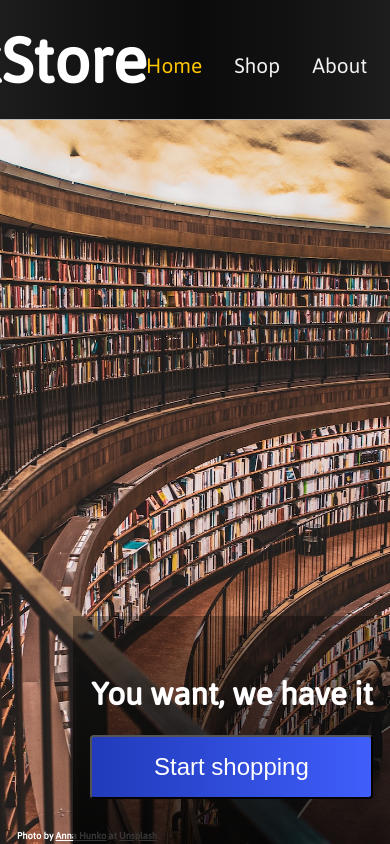
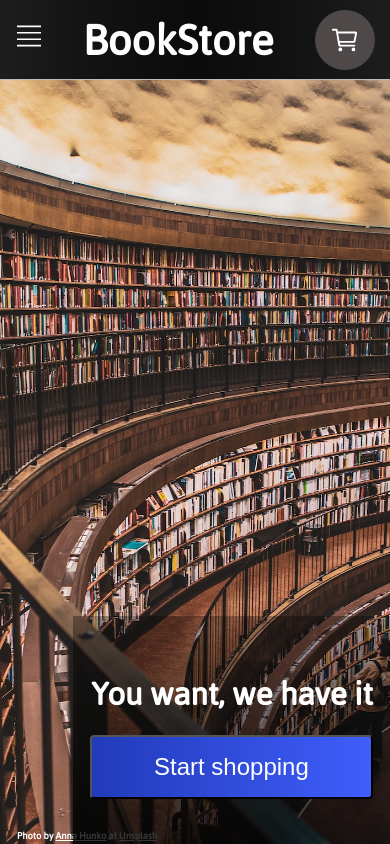
Before and after one commit to alefgomes0/Shopping-Cart, a React (Create React App) app: page / in a window 390 px wide. Built offline with nearby package versions, Linux system fonts and the light colour scheme.

Commit message:
Change the header for mobile

```diff
--- a/src/App.css
+++ b/src/App.css
@@ -376,6 +376,8 @@ a > button {
 
 .synopsis > h6 {
   line-height: 1.5rem;
+  align-self: start;
+  padding-top: 30px;
 }
 
 .synopsis > * {
@@ -387,7 +389,7 @@ a > button {
   grid-column: 1 / 2;
   height: 100%;
   padding: 16px 0;
-  width: 350px;
+  width: 300px;
   height: 500px;
 }
 
@@ -466,7 +468,7 @@ a > button {
   gap: 15px;
 }
 
-.buy-book > div > button {
+.add-to-cart {
   width: 100%;
   height: 35px;
   cursor: pointer;
@@ -483,13 +485,170 @@ a > button {
   opacity: 0.65;
 }
 
-.buy-book > div > button:hover {
+.add-to-cart:hover {
   transition: opacity 0.2s ease-in-out;
   opacity: 1;
   color: #fff;
 }
 
+.m-book-detail-container {
+  display: grid;
+  grid-template-rows: 80px 1fr;
+  height: 100svh;
+  background: rgb(44, 44, 44);
+  background: linear-gradient(
+    270deg,
+    rgba(44, 44, 44, 1) 0%,
+    rgba(27, 27, 27, 1) 25%,
+    rgba(20, 20, 20, 1) 50%,
+    rgba(27, 27, 27, 1) 75%,
+    rgba(44, 44, 44, 1) 100%
+  );
+  color: #f3f3f3;
+}
+
+.m-book-detail-container > * {
+  margin: 0;
+  padding: 0;
+}
+
+.m-book-detail > * {
+  margin: 0;
+  padding: 0;
+}
+
+.m-book-detail {
+  grid-row: -2 / -1;
+  display: grid;
+  grid-template-columns: 1fr;
+  color: #f3f3f3;
+  padding: 0 15px 0 17px;
+}
+
+.m-title-author > * {
+  margin: 0;
+  padding: 0;
+}
+
+.m-title-author > h4 {
+  opacity: 0.7;
+}
+
+.m-header {
+  display: grid;
+  grid-row: 1 / 2;
+  grid-template-rows: 1fr;
+  grid-template-columns: auto 1fr auto;
+  color: #fff;
+  background: rgb(29, 29, 29);
+  background: linear-gradient(
+    270deg,
+    rgba(29, 29, 29, 1) 0%,
+    rgba(18, 18, 18, 1) 25%,
+    rgba(11, 11, 11, 1) 50%,
+    rgba(18, 18, 18, 1) 75%,
+    rgba(29, 29, 29, 1) 100%
+  );
+  padding: 0 15px 0 17px;
+  z-index: 10;
+  position: fixed;
+  width: 100%;
+  height: 80px;
+  border-bottom: 1px solid #bdbbbb;
+}
+
+.m-header > h1 {
+  justify-self: center;
+  font-size: 3rem;
+  margin: 0;
+  padding: 0;
+}
+
+.m-header > .cart-container {
+  justify-content: center;
+  align-items: center;
+  width: 60px;
+  height: 60px;
+  align-self: center;
+}
+
+.dropdown-container {
+  position: relative;
+  display: flex;
+  align-items: center;
+  margin: 0;
+  padding: 0;
+  color: rgb(0, 0, 0);
+  cursor: pointer;
+  align-self: center;
+  justify-self: start;
+}
+
+.dropdown-menu {
+  position: absolute;
+  display: none;
+  z-index: 11;
+  background: rgb(218, 218, 218);
+  background: linear-gradient(
+    180deg,
+    rgba(218, 218, 218, 1) 0%,
+    rgba(177, 177, 177, 1) 100%
+  );
+  width: 250px;
+  height: 200px;
+  margin: 0;
+  padding: 9px;
+  border-radius: 6px;
+  box-shadow: 1px 2px 10px 0 rgba(0, 0, 0, 0.3);
+  left: 0;
+}
+
+.dropdown-menu > li {
+  display: flex;
+  align-items: end;
+  align-content: end;
+  color: #1b1b1b;
+  font-size: 26px;
+  font-weight: 600;
+}
+
+.menu-title > svg {
+  margin: 0;
+  padding: 0;
+}
+
+
+.visible {
+  display: grid;
+  grid-template-rows: 1fr 1fr 1fr auto 1fr;
+  gap: 9px;
+  justify-items: center;
+  animation: dropdown-expand 0.5s ease-in-out;
+  transform-origin: top;
+  transform: translateX(-50%);
+}
+
+@media (max-width: 1200px) {
+  .book-detail {
+    grid-template-columns: auto 1.5fr 1fr;
+    padding: 5%;
+  }
+
+  .title-author > h3 {
+    font-size: 1.7rem;
+  }
+
+  .synopsis > h6 {
+    line-height: 1.25rem;
+  }
+}
+
 @media (max-width: 1000px) {
+  /*   .book-detail > img {
+    width: 200px;
+    height: 320px;
+  } */
+
   .header > h1 {
     grid-column: 1 / 2;
   }
@@ -501,4 +660,63 @@ a > button {
   .cart-container {
     grid-column: -2 / -1;
   }
+
+  .synopsis > h6 {
+    line-height: 1.1rem;
+  }
+
+  @media (max-width: 900px) {
+    .header-links {
+      gap: 10px;
+    }
+
+    .buy-book {
+      grid-template-rows: auto auto auto;
+    }
+
+    .book-detail {
+      position: relative;
+    }
+
+    .book-detail > img {
+      width: 200px;
+      height: 350px;
+    }
+
+    .other-info {
+      position: absolute;
+      left: 10%;
+      top: 50;
+      bottom: 100;
+      left: 0;
+    }
+
+    .buy-book {
+      grid-template-rows: 1fr 1fr 1fr;
+    }
+
+    .other-info {
+      grid-column: -2 / -1;
+    }
+
+    .price-button {
+      align-self: center;
+      grid-row: -3 / -2;
+    }
+
+    .buy-book > h5 {
+      align-self: start;
+      grid-row: -2 / -1;
+    }
+  }
 }
+
+@keyframes dropdown-expand {
+  0% {
+    transform: scaleY(0) translateX(-50%);
+  }
+
+  100% {
+    transform: scaleY(1) translateX(-50%);
+  }
+}
--- a/src/App.tsx
+++ b/src/App.tsx
@@ -1,3 +1,4 @@
+import { useState, useEffect } from "react";
 import { Routes, Route, BrowserRouter } from "react-router-dom";
 import { Header } from "./components/Header/Header";
 import { NoMatch } from "./components/NoMatch/NoMatch";
@@ -10,13 +11,27 @@ import { BookDetails } from "./components/ShopContent/BookDetails/BookDetails";
 
 
 export const App = () => {
+  const [isDesktop, setIsDesktop] = useState(window.innerWidth > 820);
+
+  useEffect(() => {
+    const handleResize = () => {
+      setIsDesktop(window.innerWidth > 820);
+    };
+
+    window.addEventListener("resize", handleResize);
+
+    return () => {
+      window.removeEventListener("resize", handleResize);
+    };
+  }, []);
+
   return (
     <BrowserRouter>
-      <Header />
+      <Header isDesktop={isDesktop}/>
       <Routes>
         <Route path="/" element={<HomeContent />} />
         <Route path="shop" element={<ShopContent />} />
-        <Route path="shop/:bookId" element={<BookDetails />} />
+        <Route path="shop/:bookId" element={<BookDetails isDesktop={isDesktop}/>} />
         <Route path="about" element={<AboutContent />} />
         <Route path="contact" element={<ContactContent />} />
         <Route path="*" element={<NoMatch />} />
--- a/src/components/Header/Header.tsx
+++ b/src/components/Header/Header.tsx
@@ -1,9 +1,24 @@
+import { useState } from "react";
 import { NavLink } from "react-router-dom";
 
-export const Header = () => {
+type HeaderProps = {
+  isDesktop: boolean;
+};
+
+export const Header = (props: HeaderProps) => {
+  const [isVisible, setIsVisible] = useState(false);
+
+  const toggleVisibility = () => {
+    setIsVisible(!isVisible);
+  };
+
   return (
+    <>
+      {props.isDesktop ? (
         <div className="header">
-      <NavLink to="/"><h1>BookStore</h1></NavLink>
+          <NavLink to="/">
+            <h1>BookStore</h1>
+          </NavLink>
           <div className="header-links">
             <NavLink to="/">Home</NavLink>
             <NavLink to="/shop">Shop</NavLink>
@@ -57,5 +72,81 @@ export const Header = () => {
             </svg>
           </div>
         </div>
+      ) : (
+        <div className="m-header">
+          <div className="dropdown-container">
+            <div className="menu-title" onClick={toggleVisibility}>
+              <svg
+                xmlns="http://www.w3.org/2000/svg"
+                width="24"
+                height="24"
+                viewBox="0 0 15 15"
+              >
+                <path
+                  fill="#fff"
+                  fill-rule="evenodd"
+                  d="M15 2H0V1h15v1Zm0 4H0V5h15v1Zm0 4H0V9h15v1Zm0 4H0v-1h15v1Z"
+                  clip-rule="evenodd"
+                />
+              </svg>
+              {isVisible && (
+                <ul className={`dropdown-menu ${isVisible ? "visible" : ""}`}>
+                  <li key="home">Home</li>
+                  <li key="menu">Menu</li>
+                  <li key="about">About</li>
+                </ul>
+              )}
+            </div>
+          </div>
+          <h1>BookStore</h1>
+          <div className="cart-container">
+            <svg
+              xmlns="http://www.w3.org/2000/svg"
+              width="30"
+              height="30"
+              viewBox="0 0 512 512"
+              role="img"
+            >
+              <circle
+                cx="176"
+                cy="416"
+                r="16"
+                fill="none"
+                stroke="white"
+                strokeLinecap="round"
+                strokeLinejoin="round"
+                strokeWidth="32"
+              />
+              <circle
+                cx="400"
+                cy="416"
+                r="16"
+                fill="none"
+                stroke="white"
+                strokeLinecap="round"
+                strokeLinejoin="round"
+                strokeWidth="32"
+              />
+              <path
+                fill="none"
+                stroke="white"
+                strokeLinecap="round"
+                strokeLinejoin="round"
+                strokeWidth="32"
+                d="M48 80h64l48 272h256"
+              />
+              <path
+                fill="none"
+                stroke="white"
+                strokeLinecap="round"
+                strokeLinejoin="round"
+                strokeWidth="32"
+                d="M160 288h249.44a8 8 0 0 0 7.85-6.43l28.8-144a8 8 0 0 0-7.85-9.57H128"
+              />
+            </svg>
+          </div>
+        </div>
+      )}
+    </>
   );
 };
--- a/src/components/ShopContent/BookDetails/BookDetails.tsx
+++ b/src/components/ShopContent/BookDetails/BookDetails.tsx
@@ -1,11 +1,19 @@
 import { useParams } from "react-router-dom";
+import { useEffect, useState } from "react";
 import { ShopData } from "../../../ShopData";
 
-export const BookDetails = () => {
+type BookDetailsProps = {
+  isDesktop: boolean
+}
+
+export const BookDetails = (props:BookDetailsProps) => {
   const { bookId } = useParams();
   const currentBook = ShopData.filter((book) => book.id === Number(bookId))[0];
 
+
   return (
+    <div>
+      {props.isDesktop ? (
         <div className="book-detail-container">
           <div className="book-detail">
             <img
@@ -20,7 +28,7 @@ export const BookDetails = () => {
               <h6>{currentBook.synopsis}</h6>
               <div className="other-info">
                 <div className="number-of-pages">
-              <p>Number of pages</p>
+                  <p>Pages</p>
                   <svg
                     xmlns="http://www.w3.org/2000/svg"
                     width="16"
@@ -68,12 +76,31 @@ export const BookDetails = () => {
             </div>
             <div className="buy-book">
               <div className="price-button">
-            <h3>Price: <span>${currentBook.price}</span></h3>
-            <button>Add to Cart</button>
+                <h3>Price:<span>     ${currentBook.price}</span></h3>
+                <button className="add-to-cart">Add to Cart</button>
               </div>
               <h5>Estimated delivery time between XXXX-XX-XX and YYYY-YY-YY</h5>
             </div>
           </div>
         </div>
+      ) : (
+        <div className="m-book-detail-container">
+          <div className="m-book-detail">
+            <div className="m-title-author">
+              <h3>{currentBook.author}</h3>
+              <h4>{currentBook.title}</h4>
+            </div>
+            <img
+              src={process.env.PUBLIC_URL + currentBook.url}
+              alt={currentBook.alt}
+              className="m-book-cover"
+            />
+            <h5>Estimated delivery time: </h5>
+            <h5>Between XXXX-XX-XX and YYYY-YY-YY</h5>
+            <button className="add-to-cart">Add to cart</button>
+          </div>
+        </div>
+      )}
+    </div>
   );
 };
```
Also changed, not shown: 1 other file (tests, documents, lock files or other folders). Lines whose indentation alone changed are shown as unchanged.
